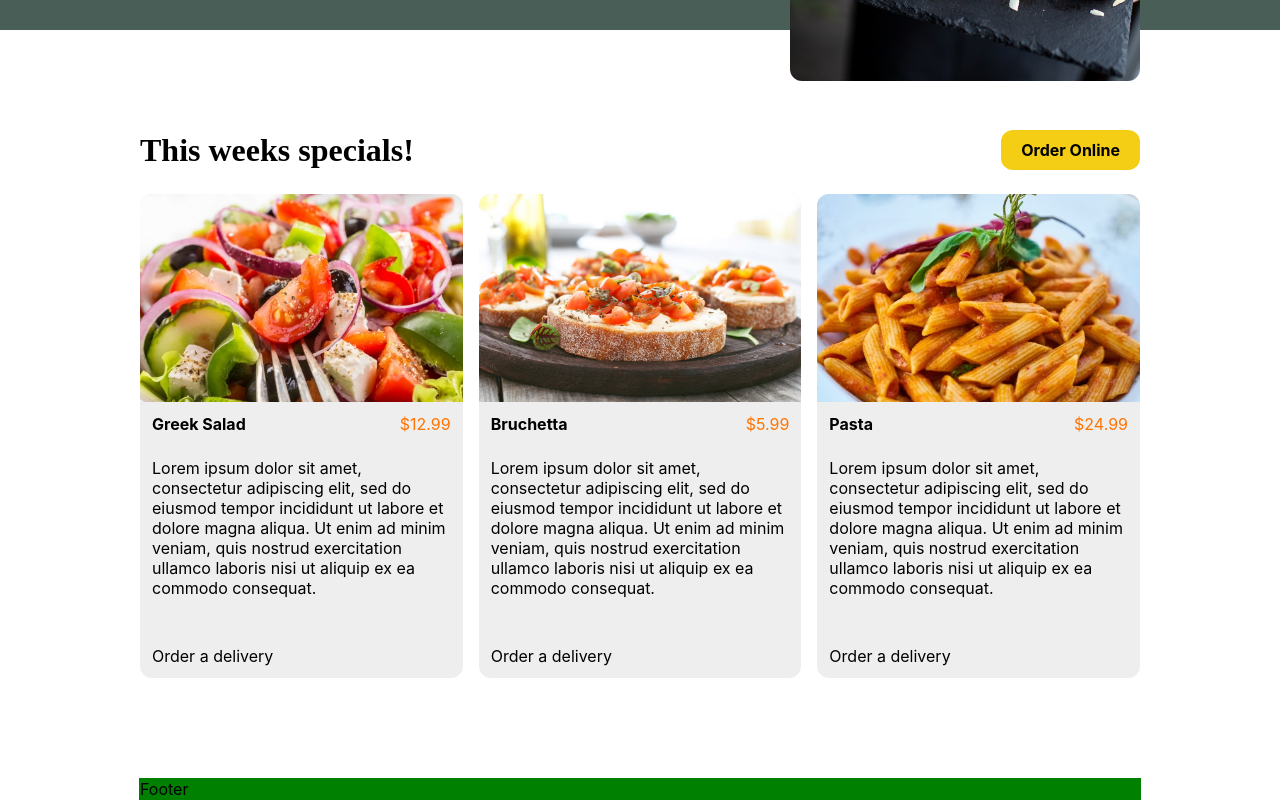
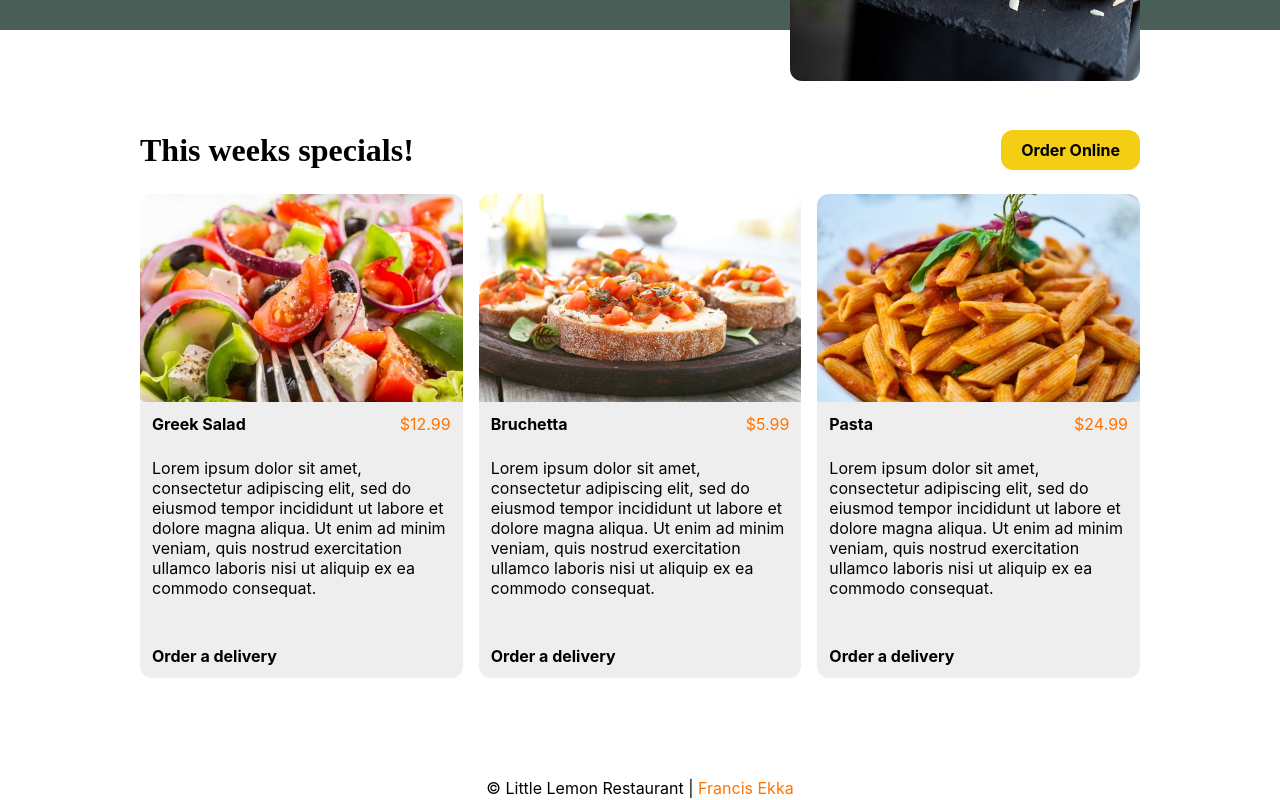
Before and after one commit to francisekkagit/fed-capstone, a React (Create React App) app: page / in a window 1280 px wide. Shown: the part 387-1187 px from the top of the page. Built offline with nearby package versions, Linux system fonts and the light colour scheme.

Commit message:
Footer Set + Nav Z index fix + Homepage fix

```diff
--- a/src/App.css
+++ b/src/App.css
@@ -96,6 +96,7 @@ p{
     border: 1px solid black;
     background-color: white;
     overflow: hidden;
+    z-index: 999;
 }
 .navLinksMobileDD a{
     text-decoration: none;
@@ -111,9 +112,9 @@ p{
 
 /*Footer*/
 .footer{
-    background-color: green;
     width: 100%;
     max-width: 1000px;
+    text-align: center;
 }
 
 /*Homepage*/
@@ -227,6 +228,10 @@ p{
     }
     .home-specials-2{
         flex-direction: column;
+        align-items: center;
+    }
+    .home-specials-2-card{
+        max-width: 400px;
     }
 }
 
--- a/src/Home.js
+++ b/src/Home.js
@@ -59,7 +59,7 @@ const Home = () => {
                       <p style={{color:"#ff7400"}}>${special.price}</p>
                     </div>
                     <p>{special.description}</p>
-                    <p style={{marginTop:"24px"}}>Order a delivery</p>
+                    <p style={{marginTop:"24px", fontWeight:"bold"}}>Order a delivery</p>
                   </div>
                 </div>
               ))}
--- a/src/components/layout-specific/Footer.js
+++ b/src/components/layout-specific/Footer.js
@@ -2,7 +2,9 @@ import React from 'react'
 
 const Footer = () => {
   return (
-    <div className='border-green footer'>Footer</div>
+    <div className='footer'>
+      <p>&copy; Little Lemon Restaurant | <a href="https://francisekka-website.vercel.app/" target='_blank' rel="noreferrer" style={{color:"#ff7400", textDecoration:"none"}}>Francis Ekka</a></p>
+    </div>
   )
 }
 
```
